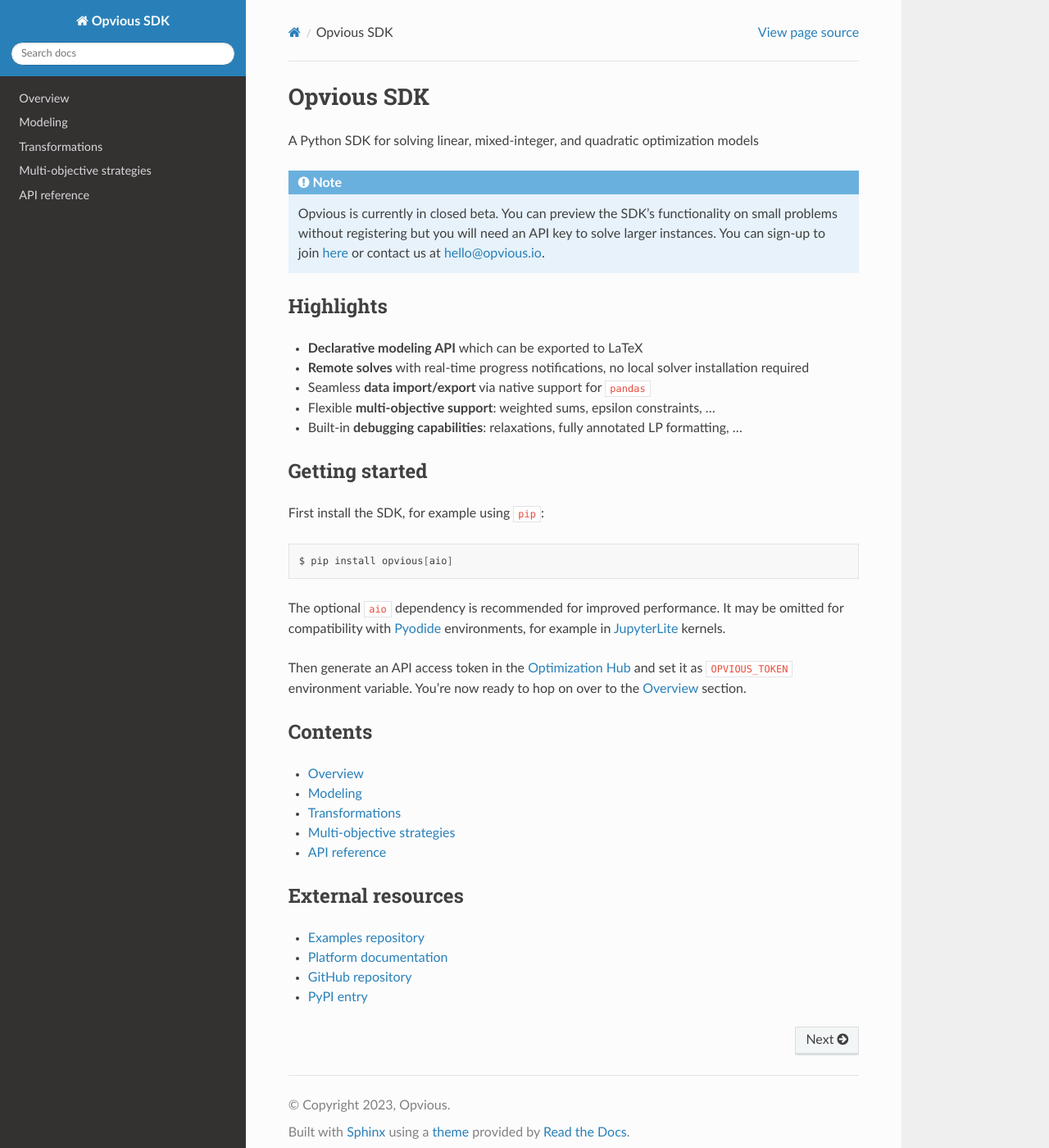
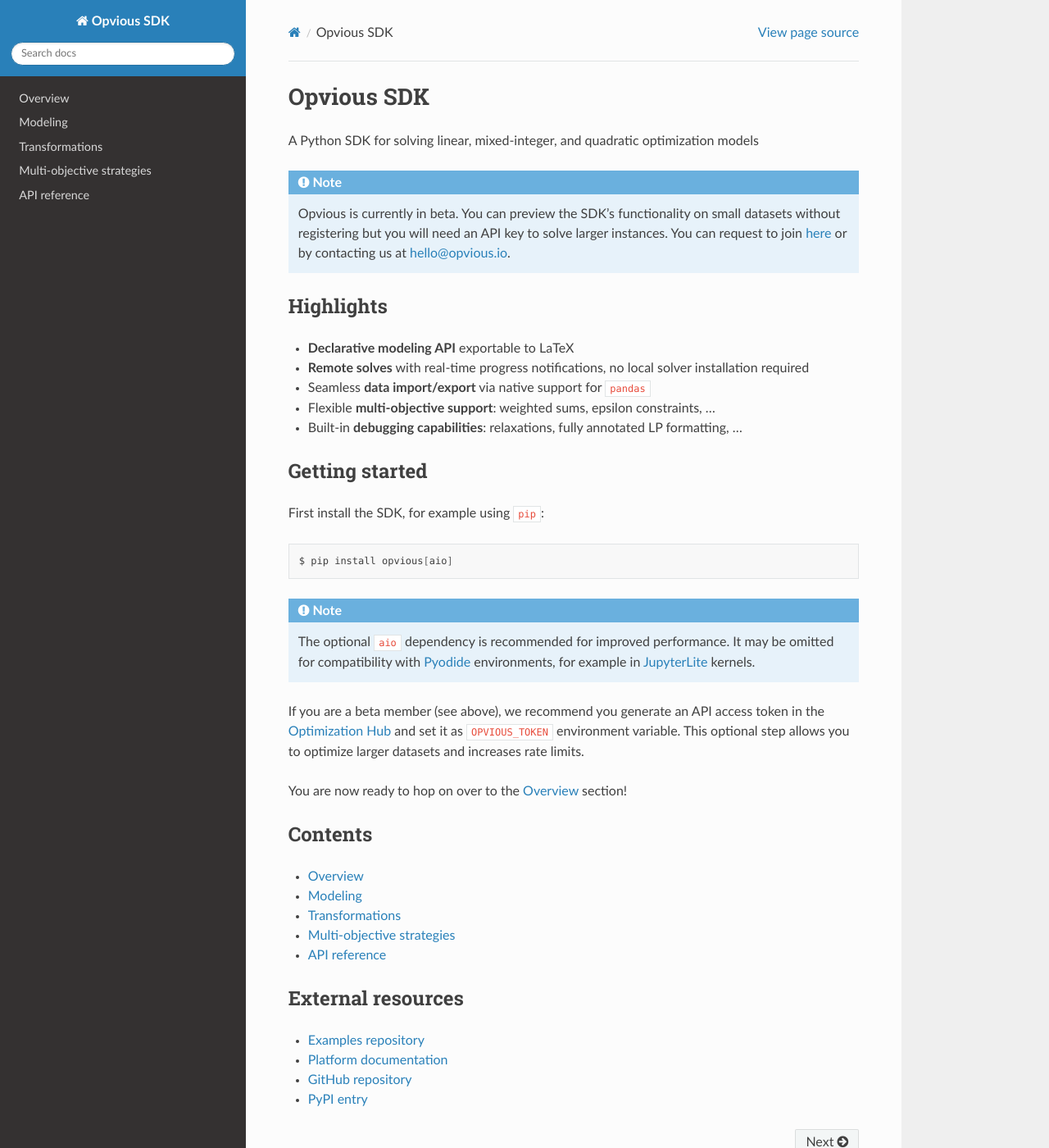
Before and after one commit to opvious/sdk.py, a Sphinx documentation site: the page built from docs/index.rst, in a window 1280 px wide and 1400 px high. Shown: the whole window at 82% size. Built offline with Sphinx 7.4.7 and the Read the Docs theme 2.0.0, drawn with Linux system fonts in a browser that asks for light colours.

Commit message:
Update docs (#69)

```diff
--- a/docs/index.rst
+++ b/docs/index.rst
@@ -7,16 +7,16 @@
 models
 
 .. note::
-  Opvious is currently in closed beta. You can preview the SDK's functionality
-  on small problems without registering but you will need an API key to solve
-  larger instances. You can sign-up to join `here
-  <https://www.opvious.io/signup>`_ or contact us at hello@opvious.io.
+  Opvious is currently in beta. You can preview the SDK's functionality on small
+  datasets without registering but you will need an API key to solve larger
+  instances. You can request to join `here <https://www.opvious.io/signup>`_ or
+  by contacting us at hello@opvious.io.
 
 
 Highlights
 ----------
 
-+ **Declarative modeling API** which can be exported to LaTeX
++ **Declarative modeling API** exportable to LaTeX
 + **Remote solves** with real-time progress notifications, no local solver
   installation required
 + Seamless **data import/export** via native support for `pandas`
@@ -34,13 +34,17 @@
 
   $ pip install opvious[aio]
 
-The optional `aio` dependency is recommended for improved performance. It may be
-omitted for compatibility with `Pyodide`_ environments, for example in
-`JupyterLite`_ kernels.
+.. note::
+  The optional `aio` dependency is recommended for improved performance. It may
+  be omitted for compatibility with `Pyodide`_ environments, for example in
+  `JupyterLite`_ kernels.
 
-Then generate an API access token in the `Optimization Hub`_ and set it as
-`OPVIOUS_TOKEN` environment variable. You're now ready to hop on over to the
-:ref:`Overview` section.
+If you are a beta member (see above), we recommend you generate an API access
+token in the `Optimization Hub`_ and set it as `OPVIOUS_TOKEN` environment
+variable. This optional step allows you to optimize larger datasets and
+increases rate limits.
+
+You are now ready to hop on over to the :ref:`Overview` section!
 
 
 Contents
--- a/pyproject.toml
+++ b/pyproject.toml
@@ -4,7 +4,7 @@
 
 [tool.poetry]
 name = "opvious"
-version = "0.12.3rc1"
+version = "0.12.4rc1"
 description = "Opvious Python SDK"
 authors = ["Opvious Engineering <oss@opvious.io>"]
 readme = "README.md"
```
Also changed, not shown: README.md (+2 -1 lines), docs/modeling.rst (+6 -1 lines), docs/overview.rst (+10 -9 lines), 4 other files.
